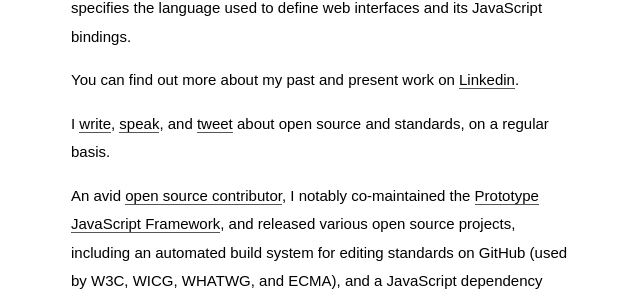
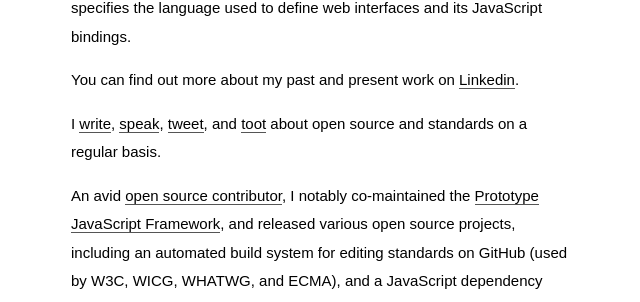
Before and after one commit to tobie/www.tobie.me, a Jekyll site: the page built from index.md, in a window 1280 px wide. Shown: the part 989-1291 px from the top of the page, without its empty margins (319-959 px from the left). Built offline with Jekyll 4.4.1, drawn with Linux system fonts in a browser that asks for light colours; some web fonts are replaced.

Commit message:
Add link to mastodon

```diff
--- a/index.md
+++ b/index.md
@@ -38,8 +38,9 @@ and its JavaScript bindings.
 You can find out more about my past and present work on [Linkedin](https://ch.linkedin.com/in/tobielangel).
 
 I [write](https://medium.com/@tobie),
-[speak](https://speaking.unlockopen.com/), and
-[tweet](https://twitter.com/tobie) about open source and standards, on a regular basis.
+[speak](https://speaking.unlockopen.com/),
+[tweet](https://twitter.com/tobie), and <a rel="me" href="https://mastodon.social/@tobie">toot</a>
+about open source and standards on a regular basis.
 
 An avid [open source contributor](https://github.com/tobie),
 I notably co-maintained the [Prototype JavaScript Framework](https://en.wikipedia.org/wiki/Prototype_JavaScript_Framework),
```
